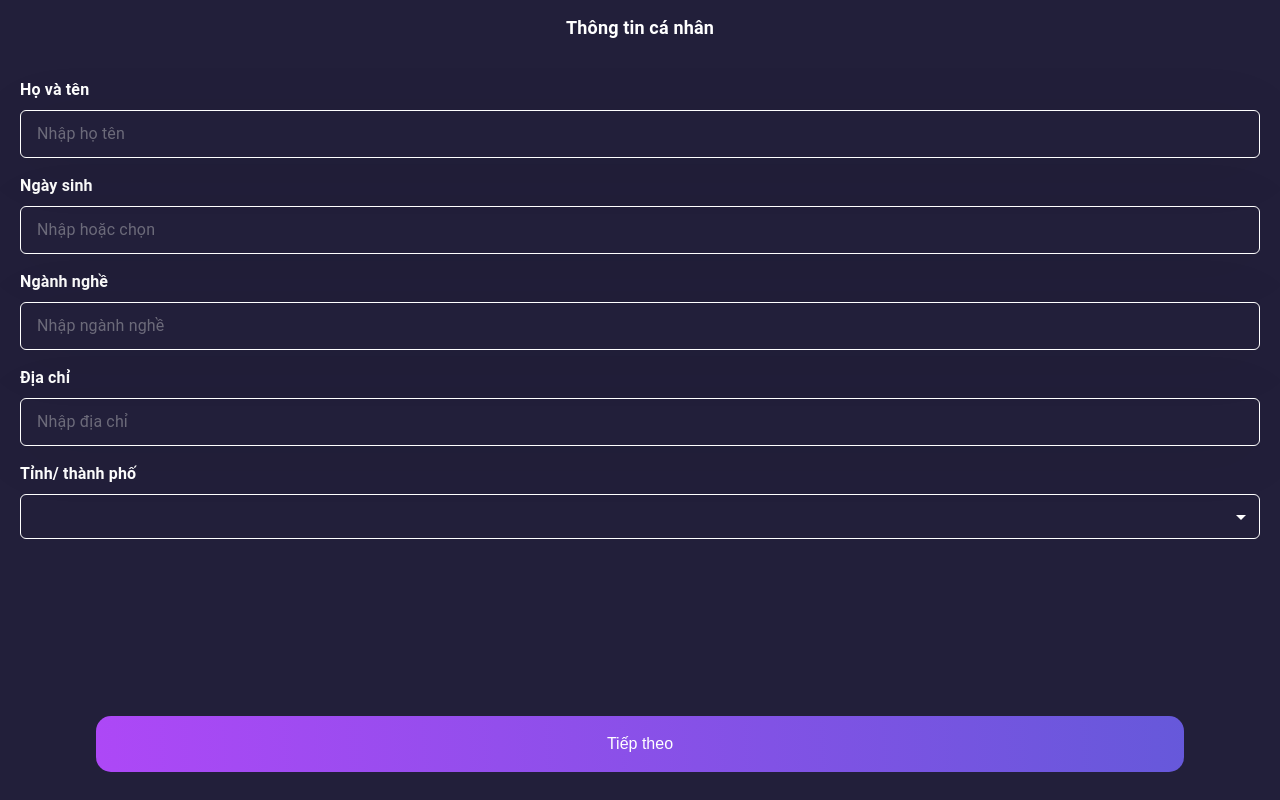
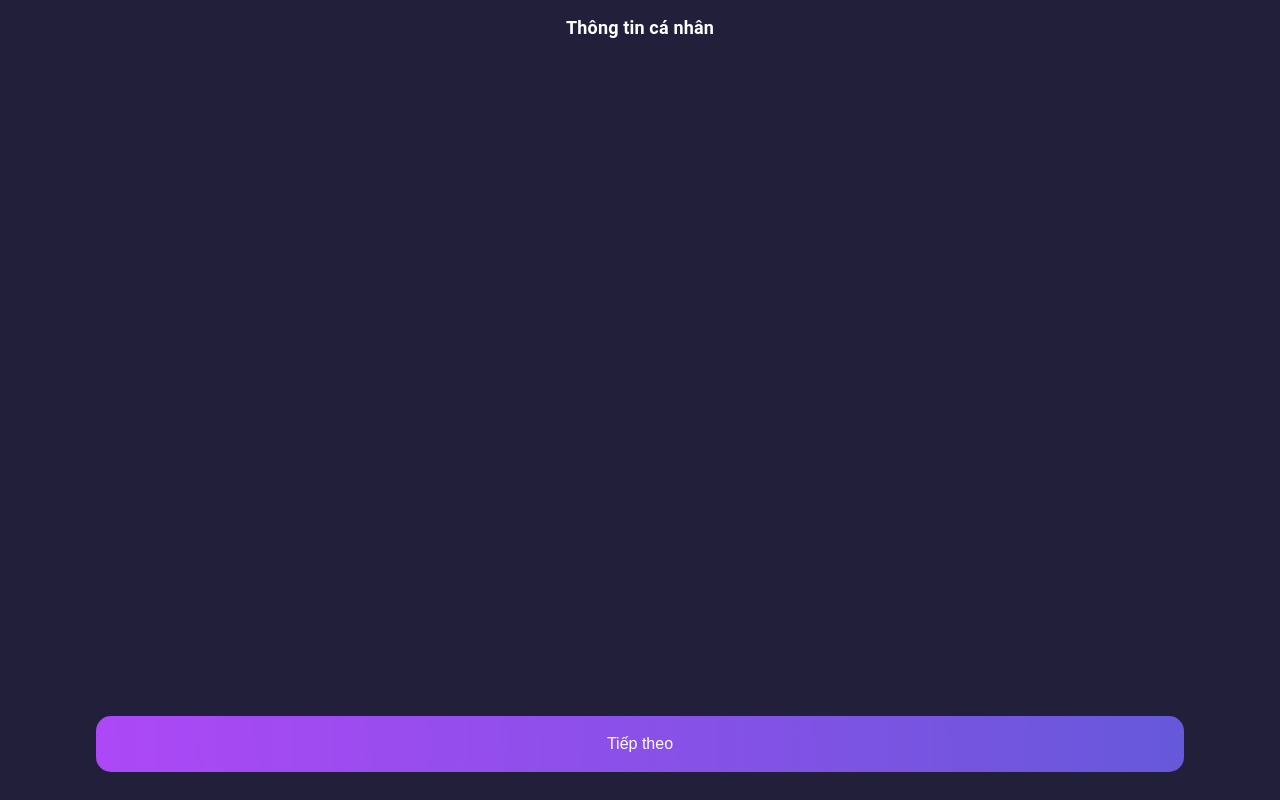
Before and after one commit to kendidang2k/test-faceID, a React (Create React App) app: page / in a window 1280 px wide. Built offline with nearby package versions, Linux system fonts and the light colour scheme.

Commit message:
update src base

```diff
--- a/package.json
+++ b/package.json
@@ -18,15 +18,18 @@
     "@testing-library/user-event": "^13.5.0",
     "@vladmandic/face-api": "^1.7.6",
     "axios": "^1.1.3",
+    "formik": "^2.2.9",
     "react": "^18.2.0",
     "react-camera-pro": "^1.2.1",
+    "react-datepicker": "^4.8.0",
     "react-dom": "^18.2.0",
     "react-scripts": "^5.0.1",
     "react-toastify": "^9.0.8",
     "react-webcam": "^7.0.1",
     "styled-components": "^5.3.6",
     "web-vitals": "^2.1.4",
-    "yarn": "^1.22.19"
+    "yarn": "^1.22.19",
+    "yup": "^0.32.11"
   },
   "scripts": {
     "start": "react-scripts start",
--- a/src/App.js
+++ b/src/App.js
@@ -34,7 +34,7 @@ function App() {
   const steps = [
     {
       label: 'Fill Infomation Form',
-      description: <InfomationForm />,
+      description: <InfomationForm actionNextStep={handleNext} />,
       isCameraAction: false,
       canTurnBack: false
     },
@@ -81,7 +81,7 @@ function App() {
       label: 'Show Recognize Notification',
       description: <RecognizeNotification notiData={RecognizeNotificationData} />,
       isCameraAction: false,
-      canTurnBack: false,
+      canTurnBack: true,
       isShowImage: true
     }
   ]
--- a/src/components/atoms/CameraFrame/index.jsx
+++ b/src/components/atoms/CameraFrame/index.jsx
@@ -21,6 +21,7 @@ export default function CameraFrame({ takePhotoFn, isFrontCard }) {
   const { setFrontCard, setBackCard } = useContext(StoreContext);
 
   const takePhotoAction = async () => {
+    console.log("takeee");
     if (isFrontCard) {
       setFrontCard(cameraRef.current.takePhoto());
     } else {
--- /dev/null
+++ b/src/components/atoms/FormField/index.jsx
@@ -0,0 +1,28 @@
+import { Box, InputBase, Typography } from "@mui/material";
+import { useField } from "formik";
+import React from "react";
+
+export default function FormField({ placeholder, ...props }) {
+  const [field, meta] = useField(props);
+  console.log("🚀 ~ file: index.jsx ~ line 7 ~ FormField ~ field", field);
+  console.log("🚀 ~ file: index.jsx ~ line 7 ~ FormField ~ meta", meta);
+  return (
+    <Box sx={{ width: "100%" }}>
+      <InputBase
+        sx={{
+          width: "100%",
+          height: "48px",
+          padding: "10px 16px",
+          border: "1px solid #fff",
+          borderRadius: "6px",
+          boxShadow: "0px 7px 64px rgba(0, 0, 0, 0.07)",
+          color: "#D1D1D1",
+        }}
+        placeholder={placeholder}
+      />
+      {meta.touched && meta.error && (
+        <Typography sx={{ color: "red" }}>{meta.error}</Typography>
+      )}
+    </Box>
+  );
+}
--- a/src/components/atoms/ReactToast/index.jsx
+++ b/src/components/atoms/ReactToast/index.jsx
@@ -3,7 +3,7 @@ import { toast, ToastContainer } from "react-toastify";
 import "react-toastify/dist/ReactToastify.css";
 
 export default function ReactToast({ message }) {
-  toast(message, {
+  toast(message , {
     position: "top-right",
     autoClose: 5000,
     hideProgressBar: false,
--- a/src/components/organisms/InfomationForm/index.css
+++ b/src/components/organisms/InfomationForm/index.css
@@ -1,16 +1,39 @@
-.MuiSelect-select {
-    border: 1px solid #fff !important;
-    border-radius: 6px !important;
-    padding: 10px 16px !important;
-    display: flex !important;
-    align-items: center !important;
-    color: #fff !important;
+form .city__options {
+    position: relative;
+    width: 100%;
+    height: 48px;
+    padding: 10px 16px;
+    background-color: inherit;
+    border: 1px solid #fff;
+    border-radius: 6px;
+    box-shadow: 0px 7px 64px rgba(0, 0, 0, 0.07);
+    color: #D1D1D1;
+    outline: none;
 }
 
-.MuiSvgIcon-root {
-    color: #fff !important;
+form .city__options option {
+    width: 90% !important;
+    color: black !important;
 }
 
-.MuiOutlinedInput-notchedOutline {
-    display: none !important;
+.react-datepicker__input-container {
+    width: 100%;
+    height: 48px;
+    padding: 0;
+    background-color: inherit;
+    border: 1px solid #fff;
+    border-radius: 6px;
+    box-shadow: 0px 7px 64px rgba(0, 0, 0, 0.07);
+    outline: none;
 }
+
+.date__picker {
+    width: 100%;
+    height: 100%;
+    padding: 0 16px;
+    background-color: inherit;
+    border: none;
+    outline: none;
+    color: #D1D1D1;
+    font-size: 17px;
+}
--- a/src/components/organisms/InfomationForm/index.jsx
+++ b/src/components/organisms/InfomationForm/index.jsx
@@ -1,41 +1,58 @@
-import { Box, InputBase, MenuItem, Select, Typography } from "@mui/material";
+import {
+  Box,
+  ButtonBase,
+  InputBase,
+  MenuItem,
+  Select,
+  Typography,
+} from "@mui/material";
+import { Field, Form, Formik } from "formik";
 import React, { useState } from "react";
+import ReactDatePicker from "react-datepicker";
 import { toast } from "react-toastify";
+import * as Yup from "yup";
+import "react-datepicker/dist/react-datepicker.css";
 import "./index.css";
+import { basicSchema } from "../../../constants/config";
+import FormField from "../../atoms/FormField";
 
 const formField = [
   {
     name: "Họ và tên",
     placeholder: "Nhập họ tên",
+    repreName: "fullName",
   },
   {
     name: "Ngày sinh",
     placeholder: "Nhập hoặc chọn",
+    repreName: "dateOfBirth",
   },
   {
     name: "Ngành nghề",
     placeholder: "Nhập ngành nghề",
+    repreName: "career",
   },
   {
     name: "Địa chỉ",
     placeholder: "Nhập địa chỉ",
+    repreName: "address",
   },
   {
     name: "Tỉnh/ thành phố",
     isDropDown: true,
+    repreName: "city",
   },
 ];
 
-export default function InfomationForm() {
-  const [district, setDistrict] = useState("");
-
-  const handleChangeDistrict = (e) => {
-    setDistrict(e.target.value);
-  };
-
+export default function InfomationForm({ actionNextStep }) {
   return (
     <Box
-      sx={{ padding: "10px 20px", backgroundColor: "#221F3A", height: " 100%" }}
+      sx={{
+        padding: "10px 20px",
+        backgroundColor: "#221F3A",
+        height: " 100%",
+        overflow: "scroll",
+      }}
     >
       <Typography
         component={"p"}
@@ -49,6 +66,23 @@ export default function InfomationForm() {
       >
         Thông tin cá nhân
       </Typography>
+      {/* <Formik
+        initialValues={{
+          fullName: "",
+          dateOfBirth: "",
+          career: "",
+          address: "",
+          city: "",
+        }}
+        validationSchema={basicSchema}
+        onSubmit={async (values) => {
+          await new Promise((r) => setTimeout(r, 500));
+          alert(JSON.stringify(values, null, 2));
+          actionNextStep();
+        }}
+      >
+        {({ isSubmitting, values, errors, setFieldValue }) => (
+          <Form>
             {formField.map((item, index) => {
               return (
                 <Box
@@ -59,6 +93,7 @@ export default function InfomationForm() {
                     flexDirection: "column",
                     alignItems: "flex-start",
                     justifyContent: "center",
+                    marginBottom: "16px",
                   }}
                 >
                   <Typography
@@ -73,18 +108,38 @@ export default function InfomationForm() {
                     {item.name}
                   </Typography>
                   {item.isDropDown ? (
-              <Select
-                sx={{ width: "100%" }}
-                value={district}
-                label="Tỉnh"
-                onChange={handleChangeDistrict}
+                    <Field
+                      className="city__options"
+                      component="select"
+                      id="city"
+                      name="city"
+                      multiple={false}
                     >
-                <MenuItem value={"Huế"}>Huế</MenuItem>
-                <MenuItem value={"Hà Nội"}>Hà Nội</MenuItem>
-                <MenuItem value={"Đà Nẵng"}>Đà Nẵng</MenuItem>
-              </Select>
+                      <option value="Huế">Huế</option>
+                      <option value="Hà Nội">Hà Nội</option>
+                      <option value="Đà Nẵng">Đà Nẵng</option>
+                      <option value="HCM">TP.Hồ Chí Minh</option>
+                    </Field>
+                  ) : (
+                    <>
+                      {item.repreName == "dateOfBirth" ? (
+                        <ReactDatePicker
+                          placeholderText={item.placeholder}
+                          selected={values.dateOfBirth}
+                          dateFormat="MMMM d, yyyy"
+                          className="date__picker"
+                          name="startDate"
+                          onChange={(date) =>
+                            setFieldValue("dateOfBirth", date)
+                          }
+                        />
                       ) : (
                         <InputBase
+                          onChange={(e) =>
+                            setFieldValue(item.repreName, e.target.value)
+                          }
+                          name={item.repreName}
+                          id={item.repreName}
                           sx={{
                             width: "100%",
                             height: "48px",
@@ -92,15 +147,59 @@ export default function InfomationForm() {
                             border: "1px solid #fff",
                             borderRadius: "6px",
                             boxShadow: "0px 7px 64px rgba(0, 0, 0, 0.07)",
-                  marginBottom: "16px",
                             color: "#D1D1D1",
                           }}
                           placeholder={item.placeholder}
                         />
+                        <FormField
+                          placeholder={item.placeholder}
+                          name={item.repreName}
+                        />
+                      )}
+                    </>
+                  )}
+                  {errors.address && (
+                    <Typography sx={{ color: "red" }}>
+                      {errors.address}
+                    </Typography>
                   )}
                 </Box>
               );
             })}
+            <Box
+              sx={{
+                position: "fixed",
+                left: 0,
+                bottom: 0,
+                width: "100%",
+                height: "113px",
+                zIndex: 10000,
+                display: "flex",
+                alignItems: "center",
+                justifyContent: "center",
+              }}
+            >
+              <ButtonBase
+                type="submit"
+                sx={{
+                  width: "85%",
+                  height: "56px",
+                  display: "flex",
+                  alignItems: "center",
+                  justifyContent: "center",
+                  background:
+                    "linear-gradient(267.74deg, #6359D9 -4.45%, #B147F8 105.31%)",
+                  borderRadius: "15px",
+                  color: "#fff",
+                  fontSize: "16px",
+                }}
+              >
+                Tiếp theo
+              </ButtonBase>
+            </Box>
+          </Form>
+        )}
+      </Formik> */}
     </Box>
   );
 }
--- a/src/constants/config.js
+++ b/src/constants/config.js
@@ -1,2 +1,12 @@
+import * as yup from 'yup'
+
 export const MODEL_URL = "/models";
 export const THRESHOLD = 0.4
+
+export const basicSchema = yup.object().shape({
+    fullName: yup.string().required("Trường này là bắt buộc !"),
+    dateOfBirth: yup.string().required("Trường này là bắt buộc !"),
+    career: yup.string().required("Trường này là bắt buộc !"),
+    address: yup.string().required("Trường này là bắt buộc !"),
+    city: yup.string().required("Trường này là bắt buộc !")
+})
--- a/src/index.js
+++ b/src/index.js
@@ -7,11 +7,11 @@ import StoreProvider from './context/StoreProvider/StoreProvider';
 
 const root = ReactDOM.createRoot(document.getElementById('root'));
 root.render(
-  <React.StrictMode>
-    <StoreProvider>
-      <App />
-    </StoreProvider>
-  </React.StrictMode>
+  // <React.StrictMode>
+  <StoreProvider>
+    <App />
+  </StoreProvider>
+  // </React.StrictMode>
 );
 
 // If you want to start measuring performance in your app, pass a function
```
Also changed, not shown: src/components/organisms/FaceRecognition/index.jsx (+6 -4 lines), src/components/organisms/ShowFacePicture/index.jsx (+2 -5 lines), src/components/organisms/ShowPicture/index.jsx (+10 -16 lines), 1 other file (tests, documents, lock files or other folders). Lines whose indentation alone changed are shown as unchanged.
